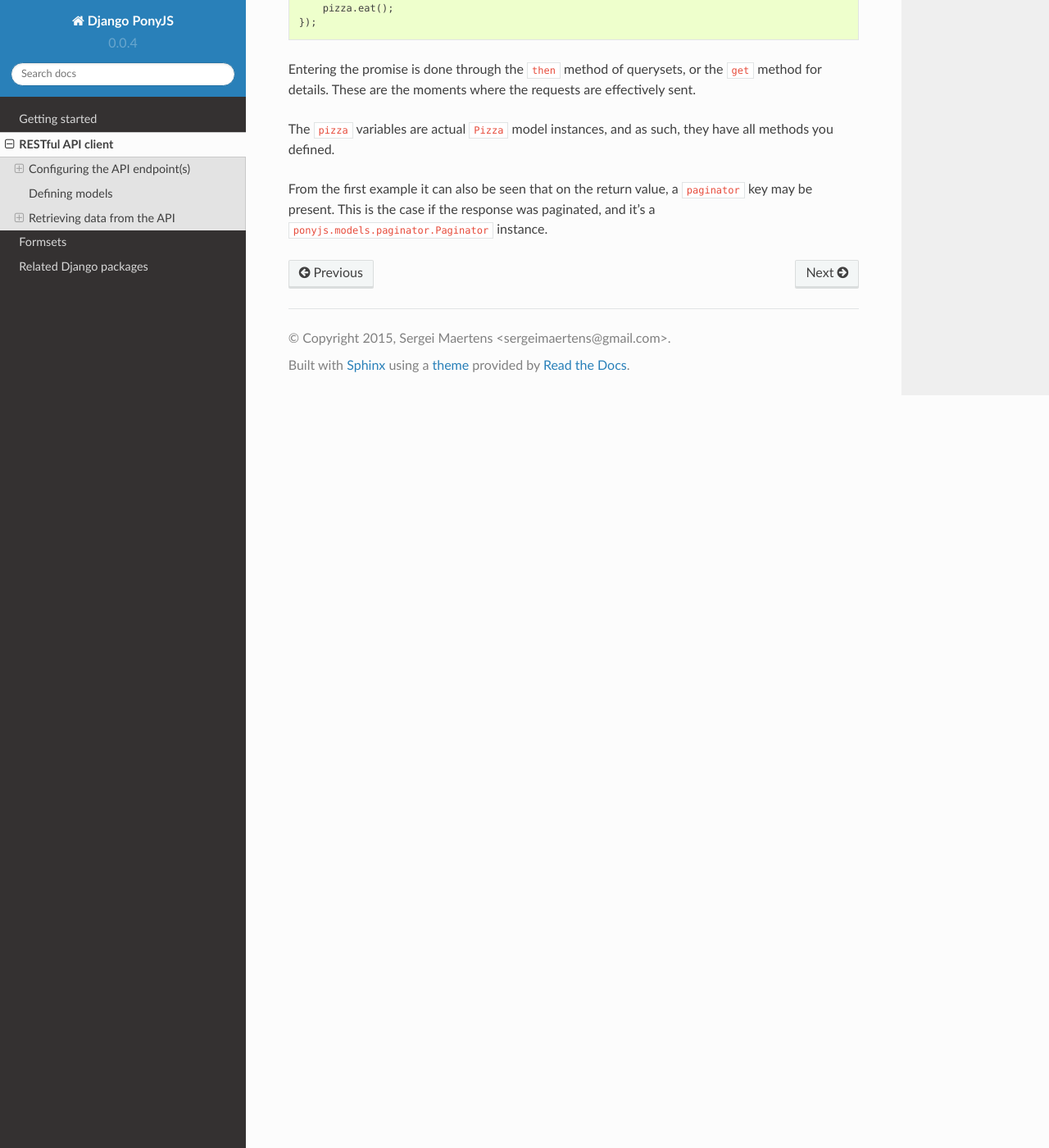
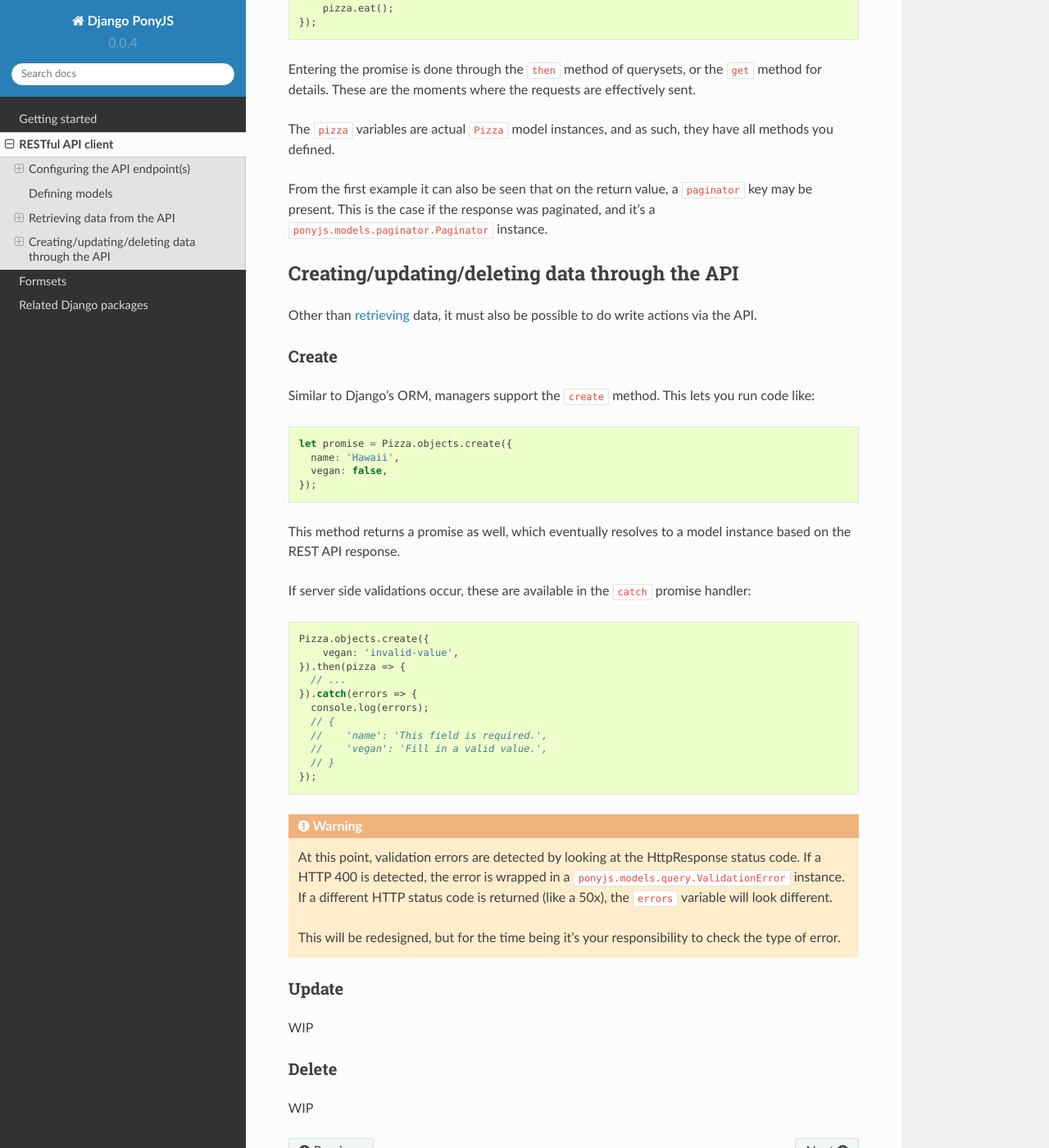
Before and after one commit to sergei-maertens/django-ponyjs, a Sphinx documentation site: the page built from docs/rest_client.rst, in a window 1280 px wide and 1400 px high, scrolled down 4380 px. Shown: the whole window at 82% size. Built offline with Sphinx 7.4.7 and the Read the Docs theme 2.0.0, drawn with Linux system fonts in a browser that asks for light colours.

Commit message:
Update docs w/r to write actions via REST client

```diff
--- a/docs/rest_client.rst
+++ b/docs/rest_client.rst
@@ -159,6 +159,8 @@ This configures the default manager (``objects``) to talk to the alternative
 url.
 
 
+.. _retrieving-data:
+
 Retrieving data from the API
 ============================
 
@@ -242,3 +244,64 @@ have all methods you defined.
 From the first example it can also be seen that on the return value, a ``paginator``
 key may be present. This is the case if the response was paginated, and it's a
 ``ponyjs.models.paginator.Paginator`` instance.
+
+
+Creating/updating/deleting data through the API
+===============================================
+
+Other than :ref:`retrieving <retrieving-data>` data, it must also be possible to
+do write actions via the API.
+
+Create
+------
+
+Similar to Django's ORM, managers support the ``create`` method. This lets you
+run code like:
+
+.. code-block:: js
+
+    let promise = Pizza.objects.create({
+      name: 'Hawaii',
+      vegan: false,
+    });
+
+
+This method returns a promise as well, which eventually resolves to a model
+instance based on the REST API response.
+
+If server side validations occur, these are available in the ``catch`` promise
+handler:
+
+.. code-block:: js
+
+    Pizza.objects.create({
+        vegan: 'invalid-value',
+    }).then(pizza => {
+      // ...
+    }).catch(errors => {
+      console.log(errors);
+      // {
+      //    'name': 'This field is required.',
+      //    'vegan': 'Fill in a valid value.',
+      // }
+    });
+
+
+.. warning::
+  At this point, validation errors are detected by looking at the
+  HttpResponse status code. If a HTTP 400 is detected, the error is wrapped in
+  a ``ponyjs.models.query.ValidationError`` instance. If a different HTTP status
+  code is returned (like a 50x), the ``errors`` variable will look different.
+
+  This will be redesigned, but for the time being it's your responsibility to
+  check the type of error.
+
+Update
+------
+
+WIP
+
+Delete
+------
+
+WIP
```
